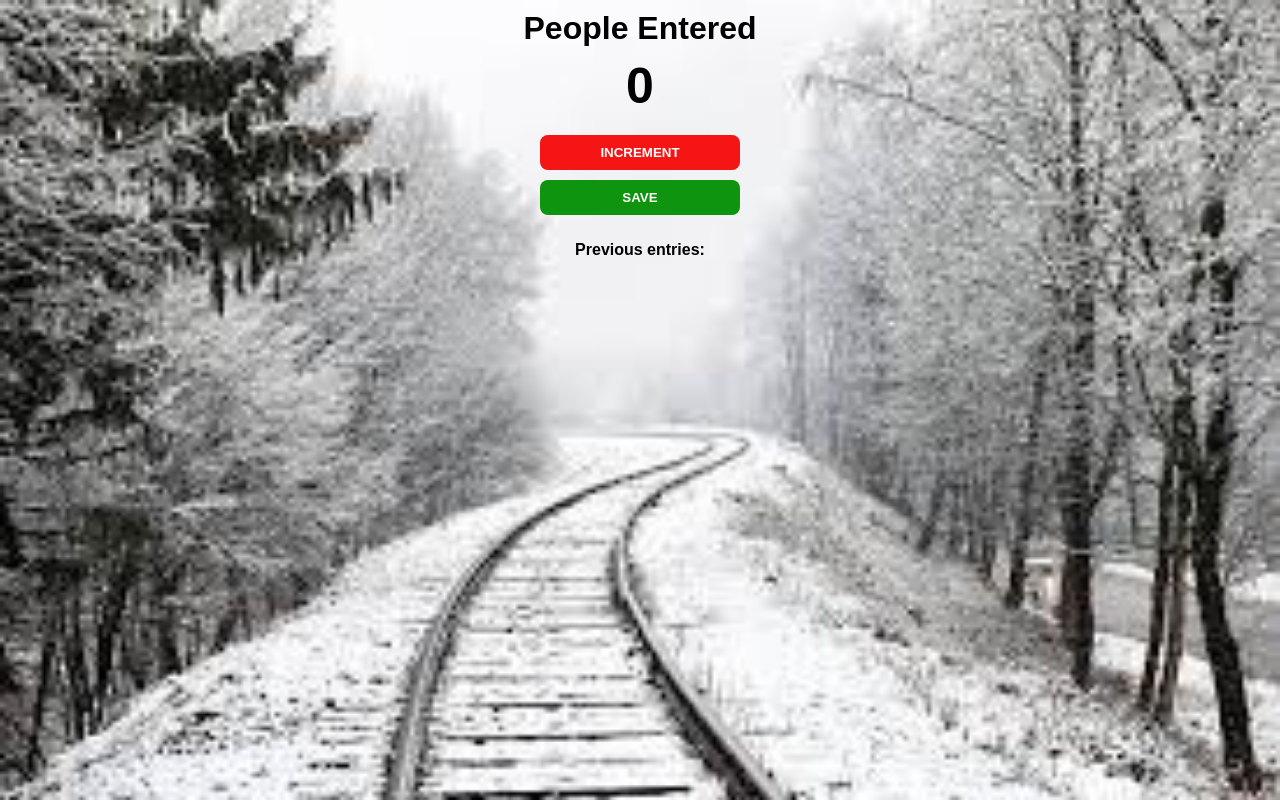
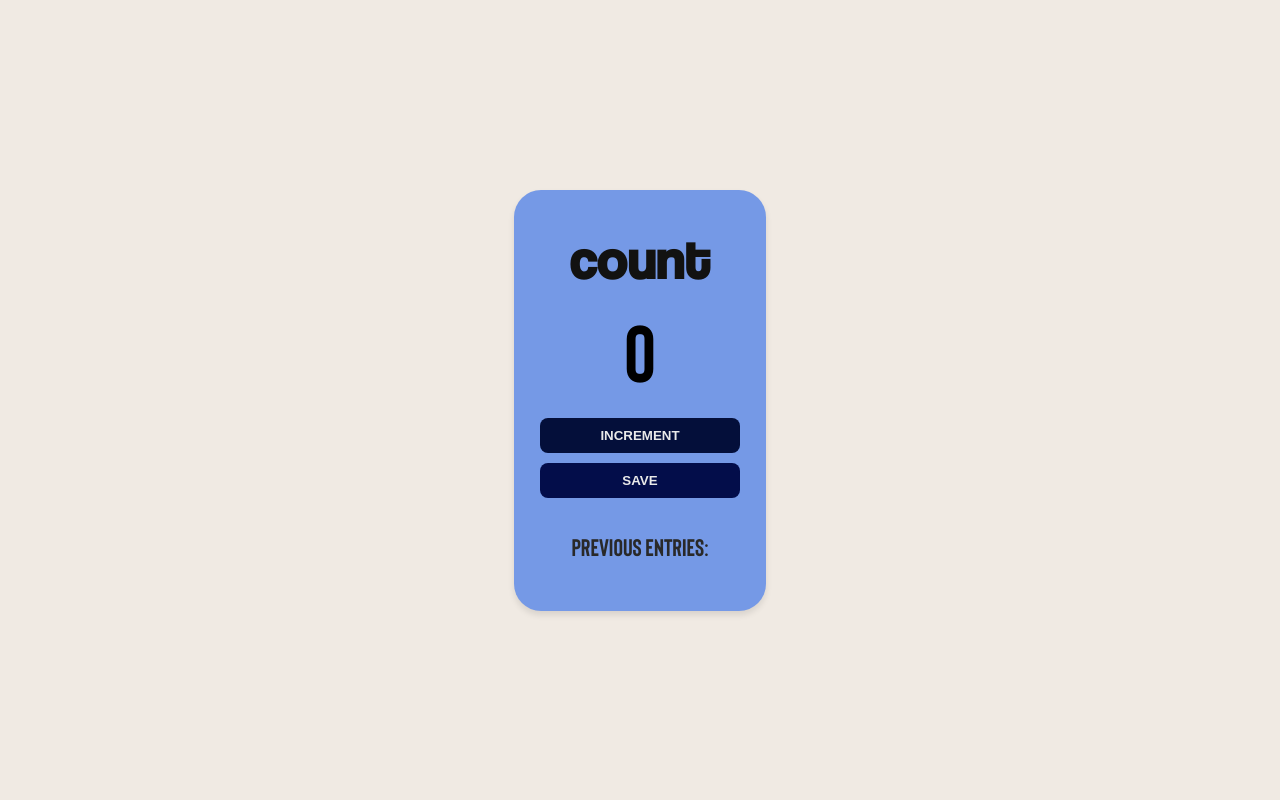
Before and after one commit to Sreehari0o4/peopleCounter, a plain HTML site: page index.html in a window 1280 px wide. Drawn offline with Linux system fonts and the light colour scheme.

Commit message:
Add fonts and update style

```diff
--- a/index.html
+++ b/index.html
@@ -8,7 +8,7 @@
 </head>
 <body>
     <div class="main1">
-        <h1>People Entered</h1>
+        <h1>count</h1>
         <h2 id="count-el">0</h2>
         <button id="increment-btn" onclick="increment()">INCREMENT</button><br>
         <button id="save-btn" onclick="save()">SAVE</button>
--- a/styles.css
+++ b/styles.css
@@ -1,17 +1,43 @@
+@font-face {
+    font-family: coolC;
+    src: url(Bison-Bold.ttf);
+}
+
+@font-face {
+    font-family: cool;
+    src: url(coolvetica\ rg.ttf);
+}
+
 body {
-    background-image: url("rail2jpeg.jpeg");
+    background-color: rgb(240, 234, 227);
     background-size: cover;
-    font-family: Arial, "Helvetica Neue", Helvetica, sans-serif;
+    font-family: "coolC";
     font-weight: bold;
     text-align: center;
+    display: flex;
+    align-items: center;
+    justify-content: center;
+    color: rgb(41, 41, 41);
 
 
+}
 
+.main1 {
+    background: rgb(117, 153, 230);
+    backdrop-filter: blur(8px);
+    padding: 26px;
+    border-radius: 27px;
+    text-align: center;
+    box-shadow: 0 4px 6px rgba(0, 0, 0, 0.1);
 }
 
 h1 {
     margin-top: 10px;
     margin-bottom: 10px;
+    color: rgb(18, 18, 17);
+    font-family: "cool";
+    font-size: 55px;
+    letter-spacing: 1px;
 }
 
 h2 {
@@ -26,16 +52,26 @@ button{
     padding-bottom: 10px;
     font-weight: bold;
     width: 200px;
-    color: white;
     border-radius: 8px;
     margin-bottom: 10px;
 
 }
 
 #increment-btn {
-    background: rgb(246, 21, 21);
+    background: rgb(4, 15, 58);
+    ;
+    color: rgb(234, 234, 234);
 }
 
 #save-btn {
-    background: rgb(14, 148, 14);
+    background: rgb(3, 13, 74);
+    color: rgb(234, 234, 234);
 }
+p{
+    font-size: 24px;
+}
+
+#count-el{
+    font-size: 80px;
+    color: rgb(0, 0, 0);
+}
```
Also changed, not shown: Bison-Bold.ttf (added), c1.jpeg (added), c2.jpeg (added), c3.jpeg (added), coolvetica rg.ttf (added), rail.jpeg (deleted), rail2jpeg.jpeg (deleted).
